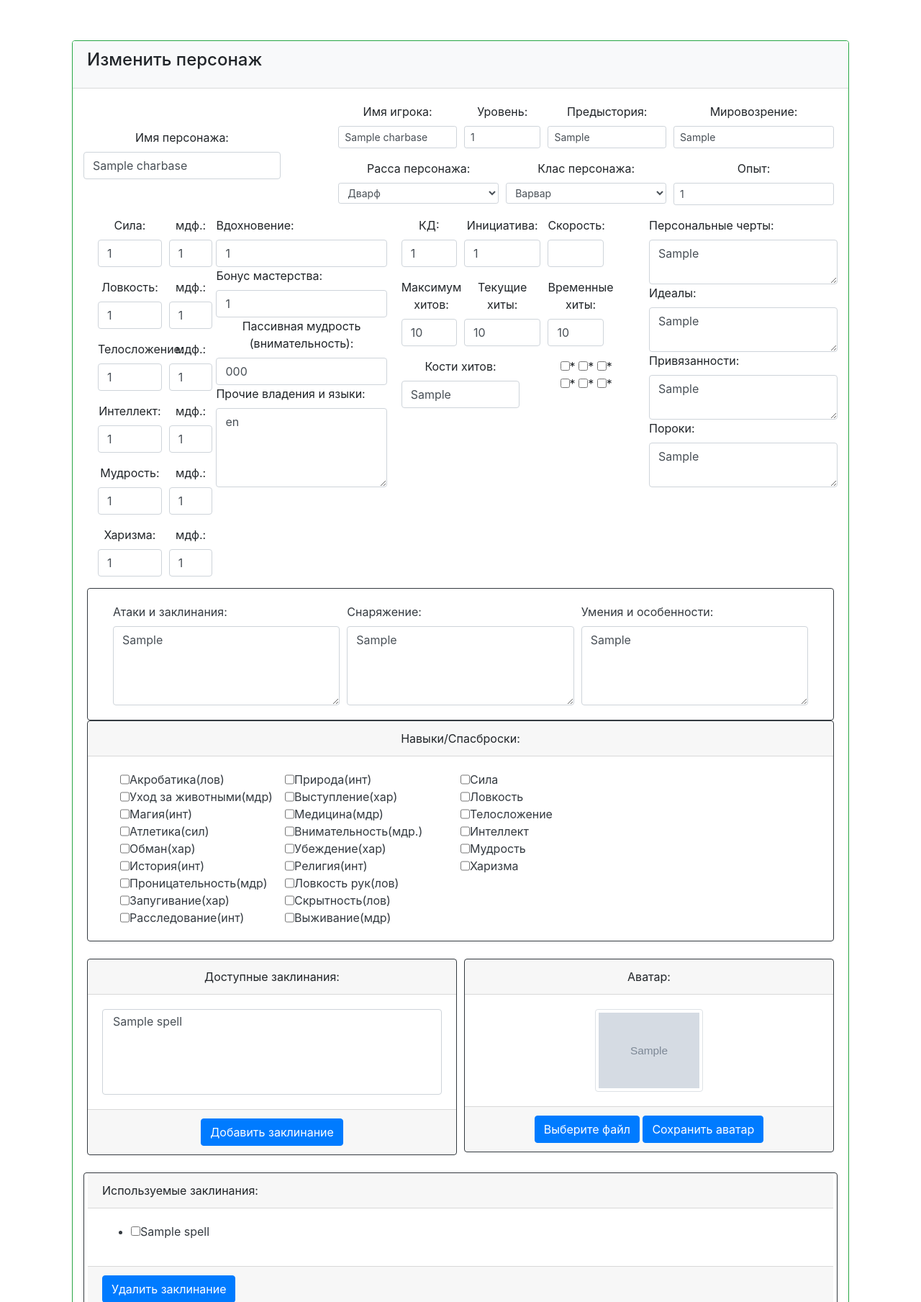
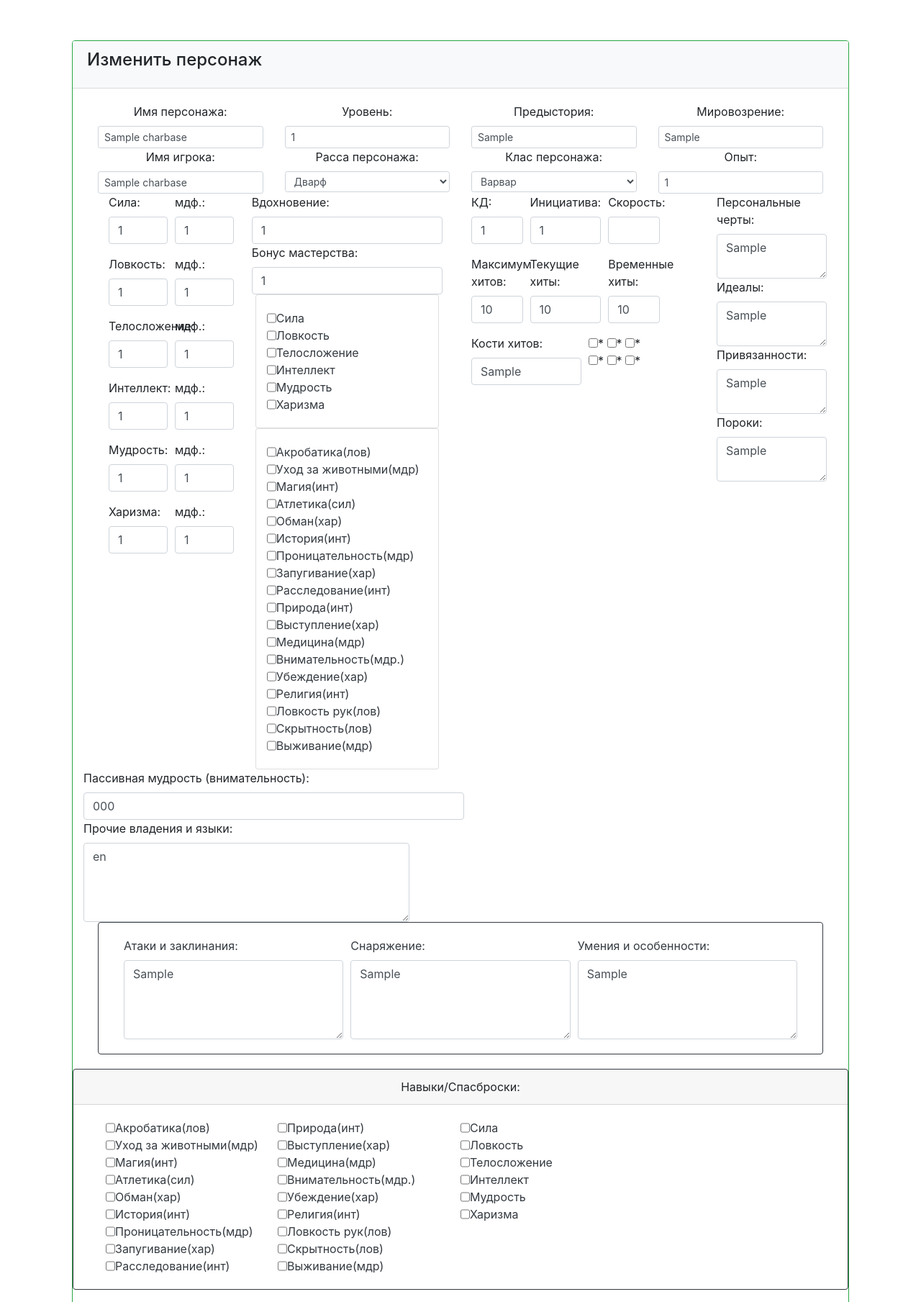
Before and after one commit to r2d2-lex/dnd5e, a Django app: a page that uses ksardas/main/templates/main/edit_character.html in a window 1280 px wide. Shown: the part 195-2004 px from the top of the page at 72% size. Run offline with Django 3.2, Linux system fonts and the light colour scheme; a user stored in the database is signed in; tables that the repository leaves empty hold one stand-in row (values such as "Sample post"); grey boxes marked "Sample" are stand-in pictures; parts of the project's set-up code (start-up, migrations or seed data) failed here and were passed over; some libraries are stand-ins or nearby versions.

Commit message:
Попытка улучшить дезайн bootstrap. Форматирование колонок 1го листа

```diff
--- a/ksardas/main/templates/main/edit_character.html
+++ b/ksardas/main/templates/main/edit_character.html
@@ -15,40 +15,36 @@
         <form method="post" id="charform" enctype="multipart/form-data">
             {% csrf_token %}
 
-            <div class="form-row text-center align-items-center">
-                <div class="col col-md-4">
+            <!-- ------------------------------------------------------------------------------- -->
+            <!-- ------------------------------ ( 1st page TOP ) ------------------------------- -->
+            <!-- ------------------------------------------------------------------------------- -->
+            <div class="container text-center">
+                <div class="row">
 
-                    <div class="form-row">
-                        <div class="form-group ">
+                    <div class="col-3">
                         <label for="name">Имя персонажа: </label>
-                            <input id="name" class="form-control" type="text" name="name" value="{{ form.name }}">
+                        <input id="name" class="form-control form-control-sm" type="text" name="name" value="{{ form.name }}">
                     </div>
-                    </div>
-                </div>
-
-                <div class="col col-md-8">
-
-                    <div class="form-row">
-                        <div class="form-group col-md-3">
-                            <label for="playername">Имя игрока: </label>
-                            <input id="playername" class="form-control form-control-sm" type="text" name="playername" value="{{ form.playername }}">
-                        </div>
-                        <div class="form-group col-md-2">
+                    <div class="col-3">
                         <label for="level">Уровень: </label>
                         <input id="level"  class="form-control form-control-sm" type="number" name="level" step="1" min="0" value="{{ form.level }}">
                     </div>
-                        <div class="form-group col-md-3">
+                    <div class="col-3">
                         <label for="char_history">Предыстория: </label>
                         <input id="char_history" class="form-control form-control-sm" type="text" name="char_history" value="{{ form.char_history }}">
                     </div>
-                        <div class="form-group col-md-4">
+                    <div class="col-3">
                         <label for="world_view">Мировозрение: </label>
                         <input id="world_view" class="form-control form-control-sm" type="text" name="world_view" value="{{ form.world_view }}">
                     </div>
                 </div>
 
-                    <div class="form-row">
-                        <div class="form-group col-md-4">
+                <div class="row">
+                    <div class="col-3">
+                        <label for="playername">Имя игрока: </label>
+                        <input id="playername" class="form-control form-control-sm" type="text" name="playername" value="{{ form.playername }}">
+                    </div>
+                    <div class="col-3">
                         <label for="race">Расса персонажа:</label>
                         <select id="race" class="form-control form-control-sm" name="char_races" size="1">
                         {% for race1,race2 in char_races %}
@@ -60,7 +56,7 @@
                         </select>
                     </div>
 
-                        <div class="form-group col-md-4">
+                    <div class="col-3">
                         <label for="char_class">Клас персонажа: </label>
                         <select id="char_class" class="form-control form-control-sm" name="char_classes" size="1">
                         {% for charclass1, charclass2 in char_classes %}
@@ -71,88 +67,91 @@
                         </select>
                     </div>
 
-                        <div class="form-group col-md-4">
+                    <div class="col-3">
                         <label for="expirence">Опыт: </label>
                         <input id="expirence" class="form-control form-control-sm" type="number" name="expirence" step="1" min="0" value="{{ form.expirence }}">
                     </div>
                 </div>
-
-                </div>
             </div>
 
-
-            <div class="form-row text-center">
+            <!-- ------------------------------------------------------------------------------- -->
+            <!-- ------------------------------ ( 1st page 1 column ) ------------------------------- -->
+            <!-- ------------------------------------------------------------------------------- -->
+            <div class="container">
+            <div class="row">
+                <div class="col-6">
                 <!-- ---------------- Начало первой колонки ---------------------- -->
-                <div class="col col-md-5">
-                    <div class="container"><div class="form-row">
-                        <div class="col col-md-5">
+                    <div class="container">
+                        <div class="row">
+                        <div class="col-5 col-sm">
                                 <div class="form-row">
-                                    <div class="form-group col-md-7">
+                                    <div class="form-group col-sm-6">
                                         <label for="strength">Сила: </label>
                                         <input id="strength" class="form-control" type="number" name="strength" step="1" min="0" value="{{ form.strength }}">
                                     </div>
-                                    <div class="form-group col-md-5">
+                                    <div class="form-group col-sm-6">
                                         <label for="strength_modifier">мдф.: </label>
                                         <input id="strength_modifier" class="form-control" type="number" name="strength_modifier" step="1" min="0" value="{{ form.strength_modifier }}">
                                     </div>
                                 </div>
 
                                 <div class="form-row">
-                                    <div class="form-group col-md-7">
+                                    <div class="form-group col-sm-6">
                                         <label for="dexterity">Ловкость: </label>
                                         <input id="dexterity" class="form-control" type="number" name="dexterity" step="1" min="0" value="{{ form.dexterity }}">
                                     </div>
-                                    <div class="form-group col-md-5">
+                                    <div class="form-group col-sm-6">
                                         <label for="dexterity_modifier">мдф.: </label>
                                         <input id="dexterity_modifier" class="form-control" type="number" name="dexterity_modifier" step="1" min="0" value="{{ form.dexterity_modifier }}">
                                     </div>
                                 </div>
 
                                 <div class="form-row">
-                                    <div class="form-group col-md-7">
+                                    <div class="form-group col-sm-6">
                                         <label for="constitution">Телосложение: </label>
                                         <input id="constitution" class="form-control" type="number" name="constitution" step="1" min="0" value="{{ form.constitution }}">
                                     </div>
-                                    <div class="form-group col-md-5">
+                                    <div class="form-group col-sm-6">
                                         <label for="constitution_modifier">мдф.: </label>
                                         <input id="constitution_modifier" class="form-control" type="number" name="constitution_modifier" step="1" min="0" value="{{ form.constitution_modifier }}">
                                     </div>
                                 </div>
 
                                 <div class="form-row">
-                                    <div class="form-group col-md-7">
+                                    <div class="form-group col-sm-6">
                                         <label for="intellegence">Интеллект: </label>
                                         <input id="intellegence" class="form-control" type="number" name="intellegence" step="1" min="0" value="{{ form.intellegence }}">
                                     </div>
-                                    <div class="form-group col-md-5">
+                                    <div class="form-group col-sm-6">
                                         <label for="intellegence_modifier">мдф.: </label>
                                         <input id="intellegence_modifier" class="form-control" type="number" name="intellegence_modifier" step="1" min="0" value="{{ form.intellegence_modifier }}">
                                     </div>
                                 </div>
 
                                 <div class="form-row">
-                                    <div class="form-group col-md-7">
+                                    <div class="form-group col-sm-6">
                                         <label for="wisdom">Мудрость: </label>
                                         <input id="wisdom" class="form-control" type="number" name="wisdom" step="1" min="0" value="{{ form.wisdom }}">
                                     </div>
-                                    <div class="form-group col-md-5">
+                                    <div class="form-group col-sm-6">
                                         <label for="wisdom_modifier">мдф.: </label>
                                         <input id="wisdom_modifier" class="form-control" type="number" name="wisdom_modifier" step="1" min="0" value="{{ form.wisdom_modifier }}">
                                     </div>
                                 </div>
 
                                 <div class="form-row">
-                                    <div class="form-group col-md-7">
+                                    <div class="form-group col-sm-6">
                                         <label for="chrarisma">Харизма: </label>
                                         <input id="chrarisma" class="form-control" type="number" name="chrarisma" step="1" min="0" value="{{ form.chrarisma }}">
                                     </div>
-                                    <div class="form-group col-md-5">
+                                    <div class="form-group col-sm-6">
                                         <label for="chrarisma_modifier">мдф.: </label>
                                         <input id="chrarisma_modifier" class="form-control" type="number" name="chrarisma_modifier" step="1" min="0" value="{{ form.chrarisma_modifier }}">
                                     </div>
                                 </div>
                         </div>
-                        <div class="col col-md-7">
+
+                        <div class="col-7">
                         <!-- Вторая половина первой колонки -->
                             <div class="form-row">
                                 <label for="inspiration">Вдохновение: </label>
@@ -162,6 +161,49 @@
                                 <label for="prof_bonus">Бонус мастерства: </label>
                                 <input id="prof_bonus" class="form-control" type="number" name="prof_bonus" step="1" min="0" value="{{ form.prof_bonus }}">
                             </div>
+
+                            <div class="card">
+                                <div class="card-body text-dark">
+                                    <div class="form-row"><input type="checkbox" value="">Сила</div>
+                                    <div class="form-row"><input type="checkbox" value="">Ловкость</div>
+                                    <div class="form-row"><input type="checkbox" value="">Телосложение</div>
+                                    <div class="form-row"><input type="checkbox" value="">Интеллект</div>
+                                    <div class="form-row"><input type="checkbox" value="">Мудрость</div>
+                                    <div class="form-row"><input type="checkbox" value="">Харизма</div>
+                                </div>
+                            </div>
+
+                            <div class="card">
+                                <div class="card-body text-dark">
+                                    <div class="form-row"><input type="checkbox" value="">Акробатика(лов)</div>
+                                    <div class="form-row"><input type="checkbox" value="">Уход за животными(мдр)</div>
+                                    <div class="form-row"><input type="checkbox" value="">Магия(инт)</div>
+                                    <div class="form-row"><input type="checkbox" value="">Атлетика(сил)</div>
+                                    <div class="form-row"><input type="checkbox" value="">Обман(хар)</div>
+                                    <div class="form-row"><input type="checkbox" value="">История(инт)</div>
+                                    <div class="form-row"><input type="checkbox" value="">Проницательность(мдр)</div>
+                                    <div class="form-row"><input type="checkbox" value="">Запугивание(хар)</div>
+                                    <div class="form-row"><input type="checkbox" value="">Расследование(инт)</div>
+                                    <div class="form-row"><input type="checkbox" value="">Природа(инт)</div>
+                                    <div class="form-row"><input type="checkbox" value="">Выступление(хар)</div>
+                                    <div class="form-row"><input type="checkbox" value="">Медицина(мдр)</div>
+                                    <div class="form-row"><input type="checkbox" value="">Внимательность(мдр.)</div>
+                                    <div class="form-row"><input type="checkbox" value="">Убеждение(хар)</div>
+                                    <div class="form-row"><input type="checkbox" value="">Религия(инт)</div>
+                                    <div class="form-row"><input type="checkbox" value="">Ловкость рук(лов)</div>
+                                    <div class="form-row"><input type="checkbox" value="">Скрытность(лов)</div>
+                                    <div class="form-row"><input type="checkbox" value="">Выживание(мдр)</div>
+                                </div>
+                            </div>
+
+                        </div>
+                        <!-- Конец второй половины первой колонки -->
+
+                    </div>
+                </div>
+
+
+                <div class="row">
                     <div class="form-row">
                         <label for="psv_perception">Пассивная мудрость (внимательность):</label>
                         <input id="psv_perception" class="form-control" type="text" name="psv_perception" value="{{ form.psv_perception }}">
@@ -170,14 +212,15 @@
                         <label for="profi_languages">Прочие владения и языки:</label>
                         <textarea id="profi_languages" name="prof_and_languages" class="form-control" rows="4">{{ form.prof_and_languages }}</textarea>
                     </div>
-                            <!-- Конец второй половины первой колонки -->
                 </div>
-                    </div></div>
+
+
                 </div>
+
                 <!-- ---------------- Конец первой колонки ---------------------- -->
 
                 <!-- ---------------- Начало второй колонки ---------------------- -->
-                <div class="col col-md-4">
+                <div class="col-4">
                     <!-- AC,speed,init,hp -->
                     <div class="form-row">
                         <div class="form-group col-md-3">
@@ -243,7 +286,7 @@
                 <!-- ---------------- Конец второй колонки ---------------------- -->
 
                 <!-- ---------------- Начало третьей колонки ---------------------- -->
-                <div class="col col-md-3">
+                <div class="col-2">
                     <div class="form-row">
                             <label for="pers_traits">Персональные черты:</label>
                             <textarea id="pers_traits" name="pers_traits" class="form-control" maxlength="32" rows="2">{{ form.pers_traits }}</textarea>
@@ -253,20 +296,23 @@
                             <label for="ideals">Идеалы:</label>
                             <textarea id="ideals" name="ideals" class="form-control" maxlength="32" rows="2">{{ form.ideals }}</textarea>
                     </div>
+
                     <div class="form-row">
                             <label for="bonds">Привязанности:</label>
                             <textarea id="bonds" name="bonds" class="form-control" maxlength="32" rows="2">{{ form.bonds }}</textarea>
                     </div>
+
                     <div class="form-row">
                             <label for="flaws">Пороки:</label>
                             <textarea id="flaws" name="flaws" class="form-control" maxlength="32" rows="2">{{ form.flaws }}</textarea>
                     </div>
+
                     <div class="form-row">
                         <!-- умения и особенности -->
                     </div>
                 </div>
+            </div>
             <!-- ---------------- Конец третьей колонки ---------------------- -->
-            </div>
 
             <div class="card border-dark">
                 <div class="card-body text-dark">
@@ -286,6 +332,9 @@
                     </div></div>
                 </div>
             </div>
+
+            </div></div>
+
 
             <div class="form-row text-center">
                 <div class="col mb-12">
```
Lines whose indentation alone changed are shown as unchanged.
